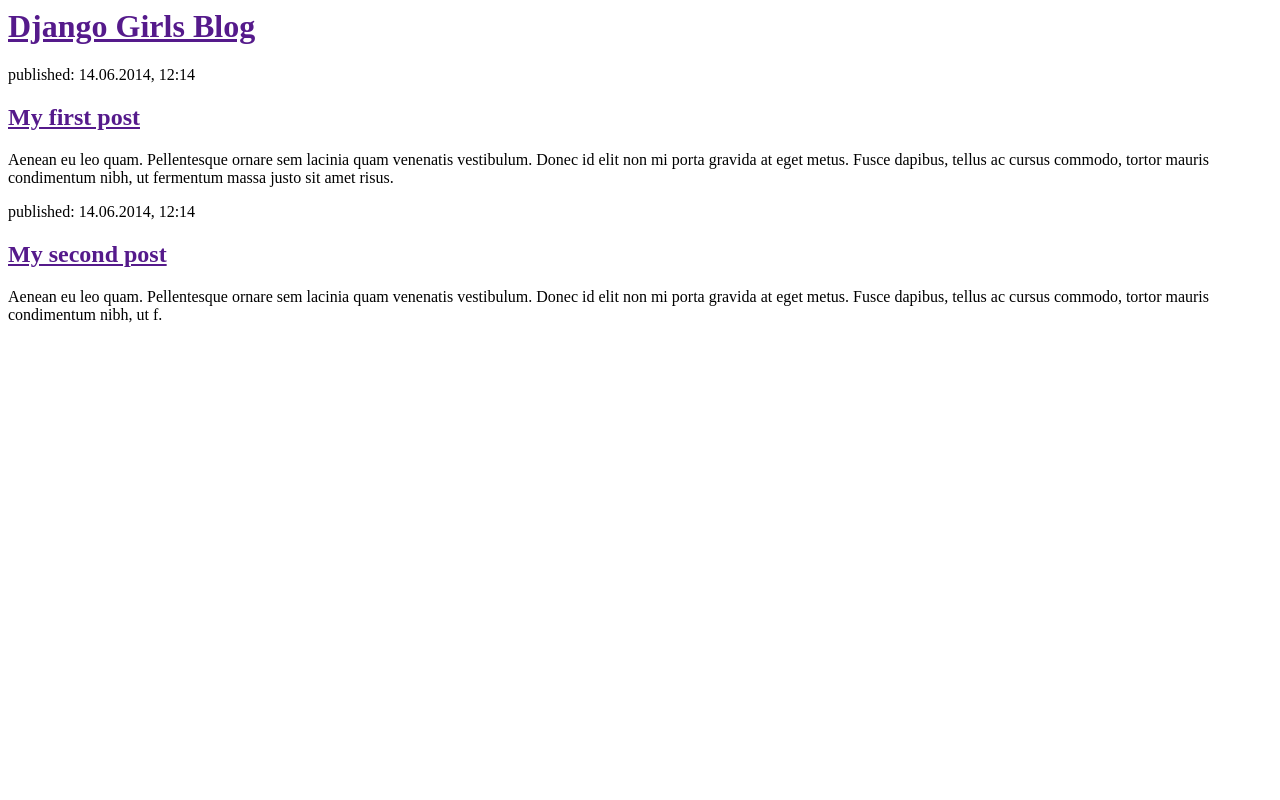
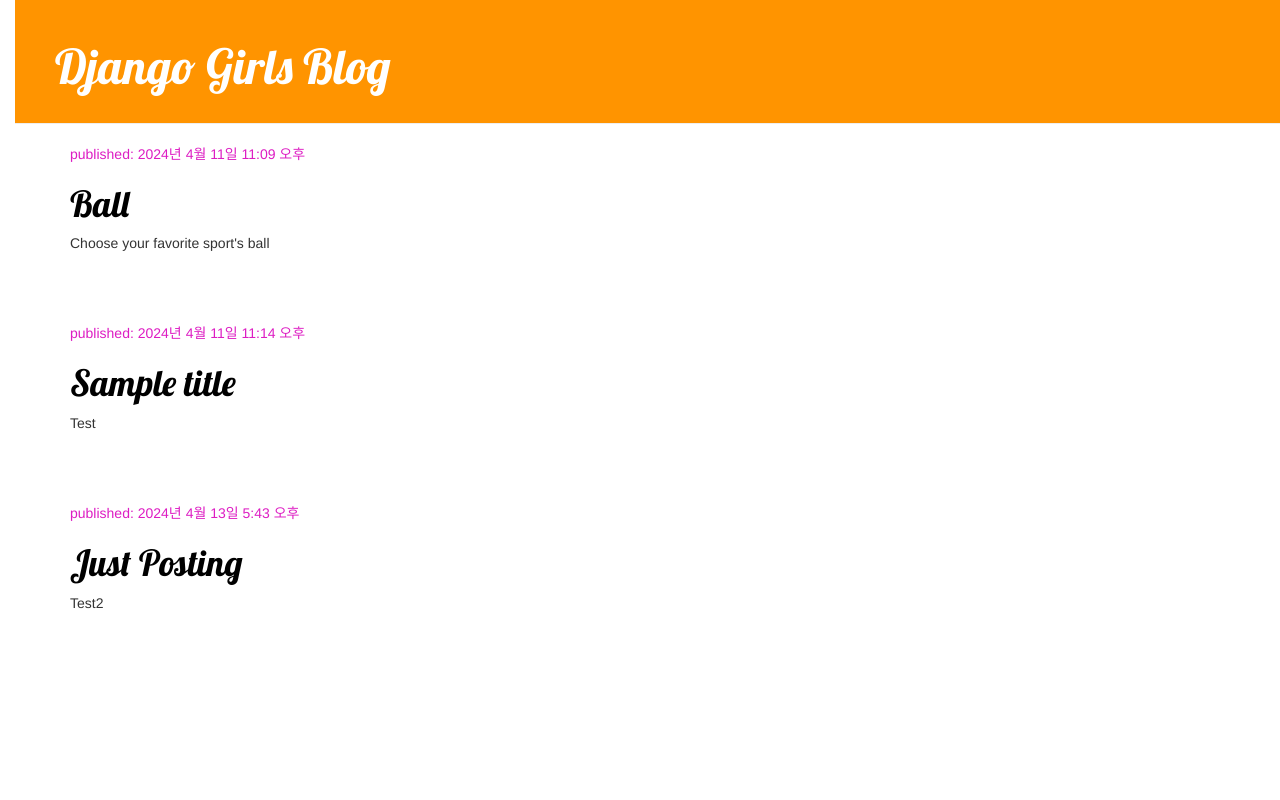
Before and after one commit to shdbsdn/blog, a Django app: page / in a window 1280 px wide. Run offline with Django 5.2, Linux system fonts and the light colour scheme; data comes from the database, SQL or seed files in the repository; both versions use the stored data as it was after the commit; some libraries are stand-ins or nearby versions.

Commit message:
Template Dynamic Data~CSS making pretty - finish

```diff
--- /dev/null
+++ b/blog/static/css/blog.css
@@ -0,0 +1,56 @@
+/* CSS 파일에서는 HTML 파일에 있는 각 요소들에 스타일을 정의할 수 있어요. 요소를 식별하는 첫 번째 방법은 요소 이름을 사용하는 것입니다. HTML 섹션에서 태그로 기억할 수 있습니다. a,h1,body와 같은 것은 모두 요소 이름의 예입니다. 또 class 속성이나 id 속성에 의해 요소를 식별합니다. 클래스와 ID는 요소에 직접 부여한 이름이에요. 클래스는 요소 그룹을 정의하고 ID는 특정 요소를 가리킵니다. */
+h1 a {
+    color: #3cc77b;
+    font-family: 'Lobster';
+}
+
+body {
+    padding-left: 15px;
+}
+
+.page-header {
+    background-color: #ff9400;
+    margin-top: 0;
+    padding: 20px 20px 20px 40px;
+}
+
+.page-header h1, .page-header h1 a, .page-header h1 a:visited, .page-header h1 a:active {
+    color: #ffffff;
+    font-size: 36pt;
+    text-decoration: none;
+}
+
+.content {
+    margin-left: 40px;
+}
+
+h1, h2, h3, h4 {
+    font-family: 'Lobster', cursive;
+}
+
+.date {
+    color: #dd1dc3;
+}
+
+.save {
+    float: right;
+}
+
+.post-form textarea, .post-form input {
+    width: 100%;
+}
+
+.top-menu, .top-menu:hover, .top-menu:visited {
+    color: #ffffff;
+    float: right;
+    font-size: 26pt;
+    margin-right: 20px;
+}
+
+.post {
+    margin-bottom: 70px;
+}
+
+.post h1 a, .post h1 a:visited {
+    color: #000000;
+}
--- a/blog/templates/blog/post_list.html
+++ b/blog/templates/blog/post_list.html
@@ -1,22 +1,31 @@
+{% load static %}
 <html>
     <head>
-        <title>Django Girls blog</title>
+        <title>YunWoo's blog</title>
+        <link rel="stylesheet" href="//maxcdn.bootstrapcdn.com/bootstrap/3.2.0/css/bootstrap.min.css">
+        <link rel="stylesheet" href="//maxcdn.bootstrapcdn.com/bootstrap/3.2.0/css/bootstrap-theme.min.css">
+        <link rel="stylesheet" href="{% static 'css/blog.css' %}">
+        <link href="//fonts.googleapis.com/css?family=Lobster&subset=latin,latin-ext" rel="stylesheet" type="text/css">
     </head>
     <body>
-        <div>
-            <h1><a href="">Django Girls Blog</a></h1>
+        <div class="page-header">
+            <h1><a href="/">Django Girls Blog</a></h1>
         </div>
 
-        <div>
-            <p>published: 14.06.2014, 12:14</p>
-            <h2><a href="">My first post</a></h2>
-            <p>Aenean eu leo quam. Pellentesque ornare sem lacinia quam venenatis vestibulum. Donec id elit non mi porta gravida at eget metus. Fusce dapibus, tellus ac cursus commodo, tortor mauris condimentum nibh, ut fermentum massa justo sit amet risus.</p>
-        </div>
-
-        <div>
-            <p>published: 14.06.2014, 12:14</p>
-            <h2><a href="">My second post</a></h2>
-            <p>Aenean eu leo quam. Pellentesque ornare sem lacinia quam venenatis vestibulum. Donec id elit non mi porta gravida at eget metus. Fusce dapibus, tellus ac cursus commodo, tortor mauris condimentum nibh, ut f.</p>
+        <div class="content container">
+            <div class="row">
+                <div class="col-md-8">
+                    {% for post in posts %}
+                        <div class="post">
+                            <div class="date">
+                                <p>published: {{ post.published_date }}</p>
+                            </div>
+                            <h1><a href="">{{ post.title }}</a></h1>
+                            <p>{{ post.text|linebreaksbr }}</p>
+                        </div>
+                    {% endfor %}
+                </div>
+            </div>
         </div>
     </body>
 </html>
--- a/blog/views.py
+++ b/blog/views.py
@@ -1,5 +1,8 @@
 from django.shortcuts import render
+from .models import Post
+from django.utils import timezone
 
 # Create your views here.
 def post_list(request):
-    return render(request, 'blog/post_list.html', {})
+    posts = Post.objects.filter(published_date__lte=timezone.now()).order_by('published_date')
+    return render(request, 'blog/post_list.html', {'posts': posts}) #글 목록이 있는 posts 변수를 template에 넘겨줌
```
Also changed, not shown: mysite/settings.py (+11 -3 lines), db.sqlite3.
